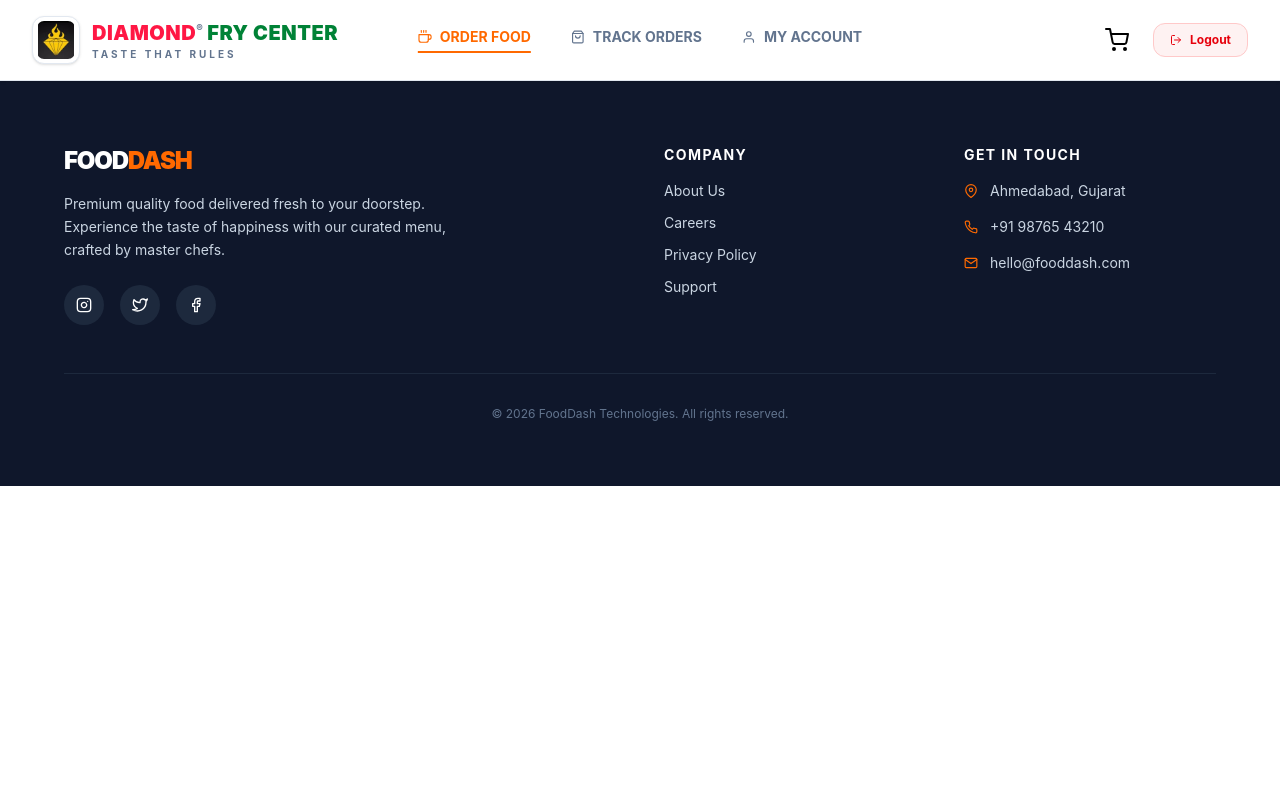
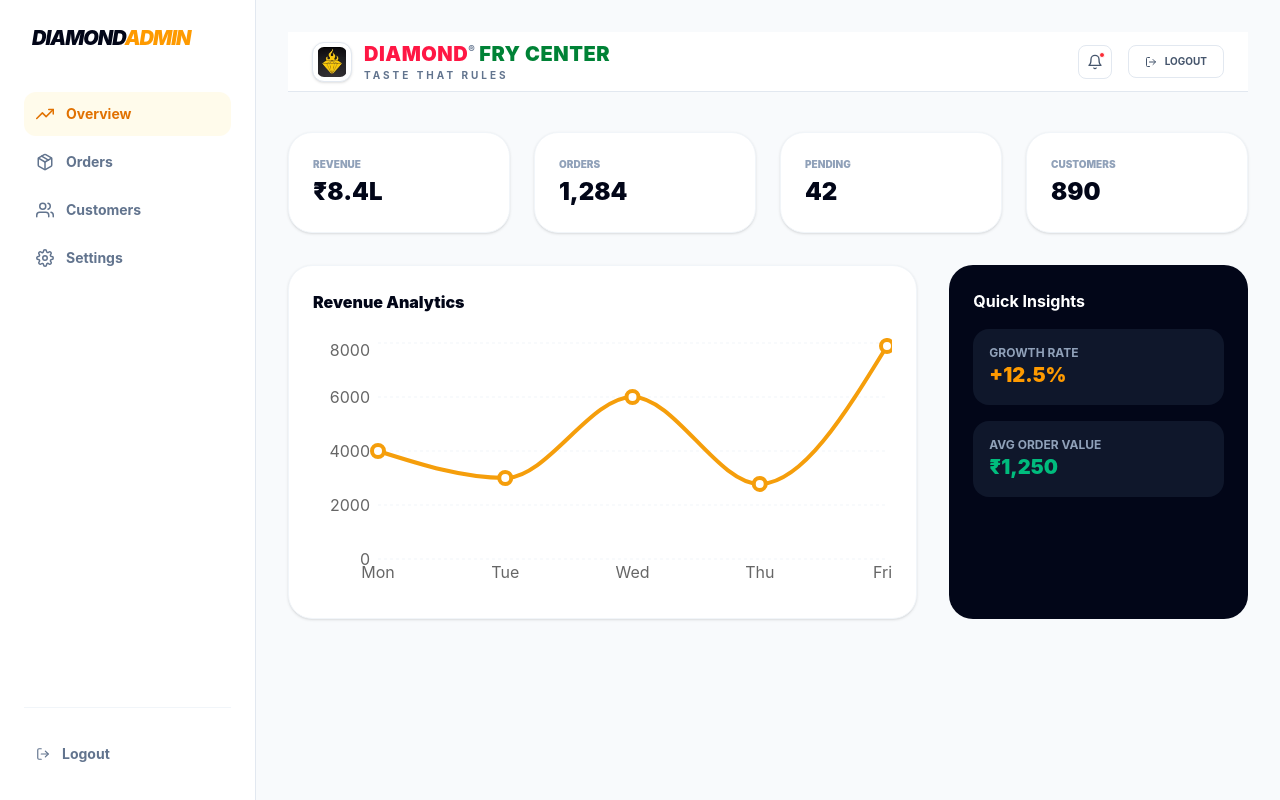
Before and after one commit to Khalid0226/food-delivery-web, a React app: page /admin/dashboard in a window 1280 px wide. Built offline with nearby package versions, Linux system fonts and the light colour scheme; the HTML template or start-up script is replaced by a standard one.

Commit message:
new features

```diff
--- a/package.json
+++ b/package.json
@@ -17,7 +17,8 @@
     "react-dom": "^19.2.6",
     "react-icons": "^5.6.0",
     "react-redux": "^9.3.0",
-    "react-router-dom": "^7.17.0"
+    "react-router-dom": "^7.17.0",
+    "recharts": "^3.9.0"
   },
   "devDependencies": {
     "@eslint/js": "^10.0.1",
--- a/src/App.jsx
+++ b/src/App.jsx
@@ -13,6 +13,8 @@ import Layout from './components/layout/Layout';
 import Account from './modules/customer/pages/Account';
 
 import OrderDetails from './modules/customer/pages/OrderDetails';
+
+import AdminDashboard from './modules/admin/AdminDashboard';
 
 function App() {
   return (
@@ -35,6 +37,10 @@ function App() {
           <Route path='/customer/account' element={<Account />}></Route>
 
           <Route path='/order/:orderId' element={<OrderDetails />}></Route>
+
+
+          {/* admin */}
+          <Route path="/admin/dashboard" element={<AdminDashboard />} />
         </Routes>
       </Layout>
     </BrowserRouter>
--- /dev/null
+++ b/src/components/admin_layout/AdminHeader.jsx
@@ -0,0 +1,47 @@
+import React from 'react';
+import { FiBell, FiMenu, FiLogOut } from 'react-icons/fi';
+
+export default function AdminHeader({ toggleSidebar }) {
+    return (
+        // px-4 aur py-2 se charo taraf margin/padding mil jayegi
+        <header className="flex items-center justify-between px-4 md:px-6 py-2 border-b border-slate-200 bg-white">
+            {/* Left: Title */}
+            <div className="flex items-center gap-3 flex-shrink-0 cursor-pointer">
+                <img src="/images.jpg" alt="logo" className="w-10 h-10 object-contain rounded-xl border border-slate-200 bg-white p-1 shadow-sm" />
+                <div>
+                    <h1 className="text-sm md:text-xl font-black tracking-wide text-[#FF1744]">
+                        DIAMOND<span className="text-[8px] md:text-[10px] text-slate-500 align-super">®</span>
+                        <span className="text-green-700 ml-1">FRY CENTER</span>
+                    </h1>
+                    <p className="text-[8px] md:text-[10px] uppercase tracking-[3px] text-slate-500 font-bold">Taste That Rules</p>
+                </div>
+            </div>
+
+            {/* Right: Actions */}
+            {/* gap-4 se icons aur button ke beech acchi margin aa jayegi */}
+            <div className="flex items-center gap-4">
+
+                {/* Notification Bell */}
+                <button className="p-2 bg-white border border-slate-200 text-slate-600 rounded-lg hover:bg-amber-50 transition-all relative">
+                    <FiBell className="text-base" />
+                    <span className="absolute top-1.5 right-1.5 w-1.5 h-1.5 bg-red-500 rounded-full border border-white"></span>
+                </button>
+
+                {/* 1. Hamburger Menu (Mobile Only) */}
+                <button
+                    onClick={toggleSidebar}
+                    className="md:hidden p-2 bg-slate-950 text-white rounded-lg hover:bg-slate-800 transition-all"
+                >
+                    <FiMenu size={18} />
+                </button>
+
+                {/* 2. Logout Button (Desktop Only) */}
+                <button
+                    className="hidden md:flex items-center gap-2 bg-white border border-slate-200 text-slate-600 font-bold text-[10px] px-4 py-2 rounded-lg hover:bg-red-50 hover:text-red-600 transition-all"
+                >
+                    <FiLogOut size={12} /> LOGOUT
+                </button>
+            </div>
+        </header>
+    );
+}
--- /dev/null
+++ b/src/components/admin_layout/AdminLayout.jsx
@@ -0,0 +1,40 @@
+import React, { useState } from 'react';
+import AdminSidebar from './AdminSidebar';
+import { FiX } from 'react-icons/fi'; // Import Cross icon
+
+export default function AdminLayout({ children, toggleSidebar }) {
+  const [isSidebarOpen, setIsSidebarOpen] = useState(false);
+
+  return (
+    <div className="flex min-h-screen bg-slate-50 relative">
+
+      {/* Sidebar Wrapper */}
+      {/* Mobile par w-full (full screen), Desktop par w-64 */}
+      <div className={`fixed inset-0 z-50 w-full md:w-64 bg-white transform transition-transform duration-300 ease-in-out ${isSidebarOpen ? 'translate-x-0' : '-translate-x-full'} md:translate-x-0`}>
+
+        {/* Cross Icon (Sirf Mobile par dikhega) */}
+        <button
+          onClick={() => setIsSidebarOpen(false)}
+          className="absolute top-6 right-6 md:hidden p-2 text-slate-500 hover:bg-slate-100 rounded-lg"
+        >
+          <FiX size={28} />
+        </button>
+
+        {/* Sidebar content wrap kiya taaki click karne par band ho jaye */}
+        <div onClick={() => setIsSidebarOpen(false)}>
+           <AdminSidebar />
+        </div>
+      </div>
+
+      {/* Main Content Area */}
+      <main className="flex-1 w-full md:ml-64 transition-all duration-300">
+        <div className="p-4 md:p-8">
+           {/* Header ko yahan access mil raha hai toggle karne ka */}
+           {React.Children.map(children, child =>
+             React.cloneElement(child, { toggleSidebar: () => setIsSidebarOpen(true) })
+           )}
+        </div>
+      </main>
+    </div>
+  );
+}
--- /dev/null
+++ b/src/components/admin_layout/AdminSidebar.jsx
@@ -0,0 +1,45 @@
+import React from 'react';
+import { FiPackage, FiUsers, FiTrendingUp, FiSettings, FiLogOut } from 'react-icons/fi';
+
+export default function AdminSidebar() {
+  return (
+    // Sidebar background ko white/light gray rakha hai taaki main layout ke saath match kare
+    <aside className="w-64 bg-white border-r border-slate-200 p-6 flex flex-col h-screen fixed top-0 left-0">
+
+      {/* Brand */}
+      <div className="mb-10 px-2">
+        <h2 className="text-slate-950 font-black text-xl tracking-tighter italic">
+            DIAMOND<span className="text-amber-500">ADMIN</span>
+        </h2>
+      </div>
+
+      {/* Navigation */}
+      <nav className="flex-1 space-y-1">
+        <NavItem icon={<FiTrendingUp />} label="Overview" active />
+        <NavItem icon={<FiPackage />} label="Orders" />
+        <NavItem icon={<FiUsers />} label="Customers" />
+        <NavItem icon={<FiSettings />} label="Settings" />
+      </nav>
+
+      {/* Logout Footer */}
+      <div className="pt-6 border-t border-slate-100">
+        <button className="flex items-center gap-3 w-full p-3 text-slate-500 hover:bg-red-50 hover:text-red-600 rounded-xl font-bold transition-all text-sm">
+          <FiLogOut /> Logout
+        </button>
+      </div>
+    </aside>
+  );
+}
+
+function NavItem({ icon, label, active }) {
+  return (
+    <div className={`flex items-center gap-3 p-3 rounded-xl cursor-pointer font-bold transition-all duration-200 ${
+        active
+          ? 'bg-amber-50 text-amber-600'
+          : 'text-slate-500 hover:bg-slate-50 hover:text-slate-900'
+      }`}>
+      <span className="text-lg">{icon}</span>
+      <span className="text-sm">{label}</span>
+    </div>
+  );
+}
--- a/src/components/layout/CustomerHeader.jsx
+++ b/src/components/layout/CustomerHeader.jsx
@@ -40,7 +40,7 @@ export default function CustomerHeader({
                         <div onClick={() => navigate('/cart')} className="relative cursor-pointer group">
                             <FiShoppingCart className="text-2xl" />
                             {cartCount > 0 && (
-                                <span className="absolute -top-2 -right-2 bg-[#FF1744] text-white text-[10px] font-black w-5 h-5 flex items-center justify-center rounded-full shadow-md animate-in zoom-in">
+                                <span className="absolute -top-2 -right-2 bg-[#FF1744] text-white text-[10px] font-black w-5 h-5 flex items-center justify-center rounded-full shadow-md">
                                     {cartCount}
                                 </span>
                             )}
@@ -65,9 +65,9 @@ export default function CustomerHeader({
                 </div>
             </div>
 
-            {/* Mobile Menu Dropdown Panel */}
+            {/* Mobile Menu Dropdown */}
             {isMobileMenuOpen && (
-                <div className="md:hidden bg-white border-t border-slate-200 p-4 space-y-3 animate-in slide-in-from-top-2">
+                <div className="md:hidden bg-white border-t border-slate-200 p-4 space-y-3">
                     <button onClick={() => { setActiveTab("menu"); navigate('/customer/dashboard'); setIsMobileMenuOpen(false); }} className="flex w-full items-center gap-3 p-3 text-sm font-bold text-slate-700 hover:bg-slate-50 rounded-lg"><FiCoffee /> Order Food</button>
                     <button onClick={() => { setActiveTab("orders"); navigate('/customer/orders'); setIsMobileMenuOpen(false); }} className="flex w-full items-center gap-3 p-3 text-sm font-bold text-slate-700 hover:bg-slate-50 rounded-lg"><FiShoppingBag /> Track Orders</button>
                     <button onClick={() => { setActiveTab("settings"); navigate('/customer/account'); setIsMobileMenuOpen(false); }} className="flex w-full items-center gap-3 p-3 text-sm font-bold text-slate-700 hover:bg-slate-50 rounded-lg"><FiUser /> My Account</button>
--- a/src/components/layout/Layout.jsx
+++ b/src/components/layout/Layout.jsx
@@ -14,18 +14,23 @@ export default function Layout({ children }) {
   const cartItems = useSelector((state) => state.cart.items);
   const cartCount = cartItems.reduce((total, item) => total + item.quantity, 0);
 
+  // Path check
   const hideLayoutPaths = ['/', '/login', '/register', '/forgot-password'];
   const showLayout = !hideLayoutPaths.includes(location.pathname.toLowerCase());
 
+  // Check if current path is admin path
+  const isAdminPath = location.pathname.toLowerCase().startsWith('/admin');
+
   const handleLogout = () => {
     localStorage.removeItem('isCustomerLoggedIn');
+    localStorage.removeItem('userRole'); // Ensure role is cleared
     navigate('/login');
   };
 
   return (
-    // 'h-screen' aur 'overflow-hidden' lagane se pura page layout fix ho jata hai
     <div className="flex flex-col h-screen overflow-hidden">
-      {showLayout && (
+      {/* Sirf tab dikhaye jab path admin na ho aur layout enabled ho */}
+      {showLayout && !isAdminPath && (
         <CustomerHeader
           activeTab={activeTab}
           setActiveTab={setActiveTab}
@@ -36,12 +41,11 @@ export default function Layout({ children }) {
         />
       )}
 
-      {/* Scroll sirf 'main' content ke andar hoga, jisse header/footer stable rahenge */}
       <main className="flex-grow overflow-y-auto scroll-smooth">
         {children}
 
-        {/* Footer ko main content ke niche rakha gaya hai taaki scroll ke saath move kare */}
-        {showLayout && <Footer />}
+        {/* Footer bhi tabhi dikhaye jab admin na ho */}
+        {showLayout && !isAdminPath && <Footer />}
       </main>
     </div>
   );
--- /dev/null
+++ b/src/modules/admin/AdminDashboard.jsx
@@ -0,0 +1,72 @@
+import React from 'react';
+import { LineChart, Line, XAxis, YAxis, CartesianGrid, Tooltip, ResponsiveContainer } from 'recharts';
+import AdminLayout from "../../components/admin_layout/AdminLayout";
+import AdminHeader from "../../components/admin_layout/AdminHeader";
+
+// Mock Data
+const data = [
+  { name: 'Mon', revenue: 4000 },
+  { name: 'Tue', revenue: 3000 },
+  { name: 'Wed', revenue: 6000 },
+  { name: 'Thu', revenue: 2780 },
+  { name: 'Fri', revenue: 7890 },
+];
+
+export default function AdminDashboard() {
+  return (
+    <AdminLayout>
+      <AdminHeader title="Dashboard" subtitle="Welcome back, Pintu. Here is the report." />
+
+      {/* 1. Stats Grid */}
+      <div className="grid grid-cols-1 md:grid-cols-4 gap-6 mb-8 mt-10">
+        <StatCard title="Revenue" value="₹8.4L" />
+        <StatCard title="Orders" value="1,284" />
+        <StatCard title="Pending" value="42" />
+        <StatCard title="Customers" value="890" />
+      </div>
+
+      {/* 2. Chart & Table Grid */}
+      <div className="grid grid-cols-1 lg:grid-cols-3 gap-8">
+        {/* Revenue Chart */}
+        <div className="lg:col-span-2 bg-white p-6 rounded-3xl border border-slate-100 shadow-sm">
+          <h3 className="font-black text-slate-950 mb-6">Revenue Analytics</h3>
+          <div className="h-64 w-full">
+            <ResponsiveContainer width="100%" height="100%">
+              <LineChart data={data}>
+                <CartesianGrid strokeDasharray="3 3" vertical={false} stroke="#f1f5f9" />
+                <XAxis dataKey="name" axisLine={false} tickLine={false} />
+                <YAxis axisLine={false} tickLine={false} />
+                <Tooltip contentStyle={{ borderRadius: '15px', border: 'none', boxShadow: '0 4px 6px -1px rgb(0 0 0 / 0.1)' }} />
+                <Line type="monotone" dataKey="revenue" stroke="#f59e0b" strokeWidth={4} dot={{ r: 6 }} />
+              </LineChart>
+            </ResponsiveContainer>
+          </div>
+        </div>
+
+        {/* Quick Stats Panel */}
+        <div className="bg-slate-950 p-6 rounded-3xl text-white">
+          <h3 className="font-bold mb-4">Quick Insights</h3>
+          <div className="space-y-4">
+             <div className="p-4 bg-slate-900 rounded-2xl">
+                <p className="text-slate-400 text-xs font-bold uppercase">Growth Rate</p>
+                <p className="text-xl font-black text-amber-500">+12.5%</p>
+             </div>
+             <div className="p-4 bg-slate-900 rounded-2xl">
+                <p className="text-slate-400 text-xs font-bold uppercase">Avg Order Value</p>
+                <p className="text-xl font-black text-emerald-500">₹1,250</p>
+             </div>
+          </div>
+        </div>
+      </div>
+    </AdminLayout>
+  );
+}
+
+function StatCard({ title, value }) {
+  return (
+    <div className="bg-white p-6 rounded-3xl border border-slate-100 shadow-sm hover:border-amber-200 transition-all">
+      <p className="text-[10px] font-black uppercase text-slate-400 mb-1">{title}</p>
+      <h3 className="text-2xl font-black text-slate-950">{value}</h3>
+    </div>
+  );
+}
```
Also changed, not shown: src/auth/Login.jsx (+21 -9 lines), 1 other file (tests, documents, lock files or other folders).
